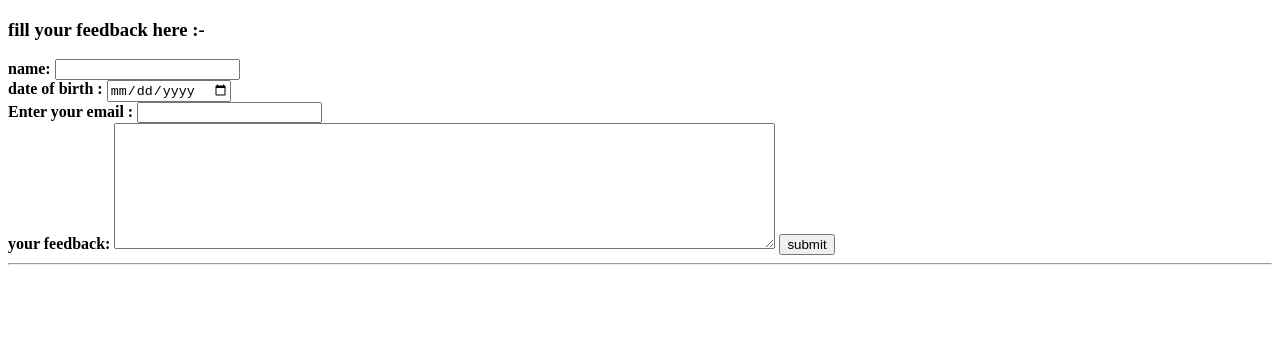
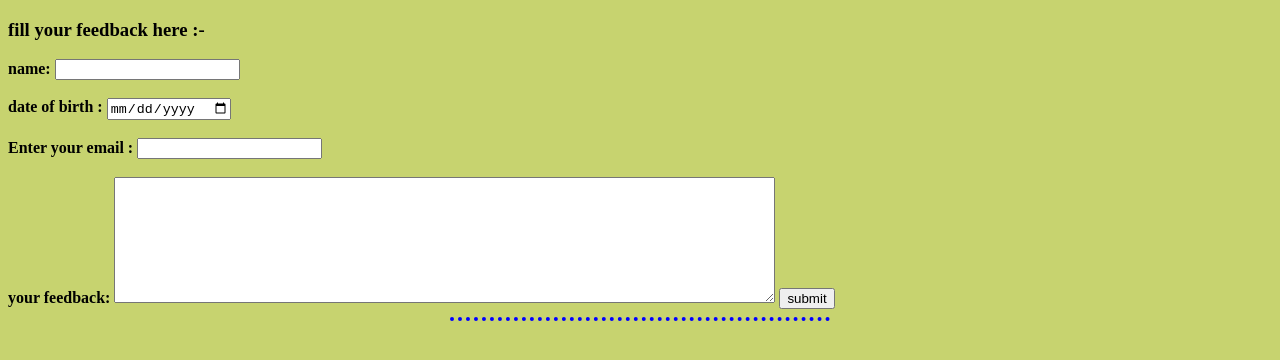
Before and after one commit to sambhavjain1234/cv, a plain HTML site: page feedback.html in a window 1280 px wide. Drawn offline with Linux system fonts and the light colour scheme.

Commit message:
Update feedback.html

```diff
--- a/feedback.html
+++ b/feedback.html
@@ -3,6 +3,18 @@
   <head>
     <meta charset="utf-8">
     <title></title>
+    <style>
+      body {
+    background-color: #C7D36F;
+      }
+      hr{border-style: none;
+    border-top-style: dotted;
+    border-width: 4px;
+    border-color:blue;
+    height :2px;
+    width: 30%;}
+      </style>
+
   </head>
   <body>
 
@@ -10,11 +22,11 @@
 
   <form class="" action="mailto:sambhavj488@gmail.com" method="post" enctype="text/plain">
     <label for=""><b>name: </b> </label>
-  <input type="text" name="your name" value=""><br>
+  <input type="text" name="your name" value=""><br> <br>
   <label for=""> <b>date of birth :</b></label>
-  <input type="date" name="your DOB" value=""><br>
+  <input type="date" name="your DOB" value=""><br> <br>
   <label for=""> <b>Enter your email :</b> </label>
-  <input type="gmail" name="your email" value=""><br>
+  <input type="gmail" name="your email" value=""><br> <br>
   <label for=""><b>your feedback:</b></label>
   <textarea name="feedback" rows="8" cols="80"></textarea>
   <!--<input type="file" name="" value=""><br>
```
